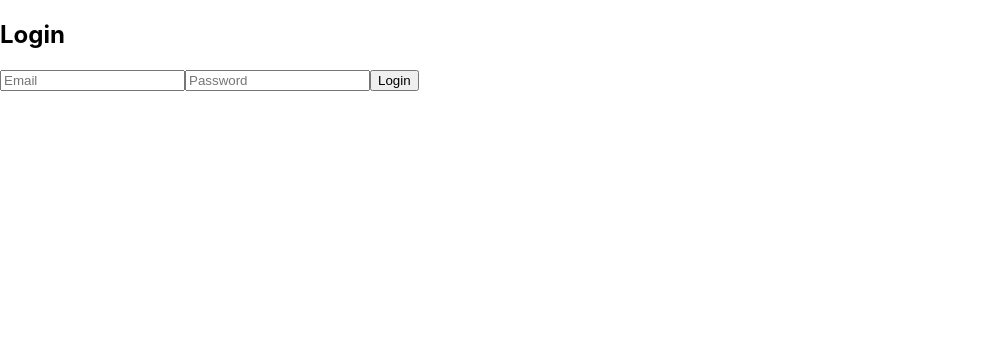
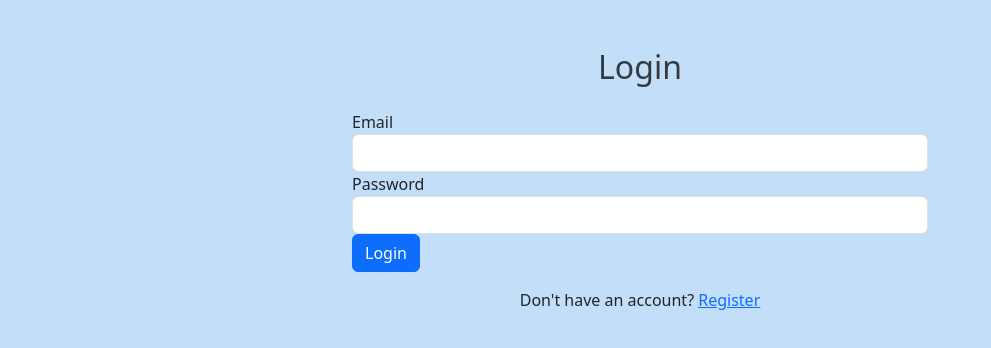
Before and after one commit to jake-math/expense-tracker-app, a React (Create React App) app: page / in a window 1280 px wide. Shown: the top 348 px of the page, without its empty margins (0-991 px from the left). Built offline with nearby package versions, Linux system fonts and the light colour scheme; no server answers.

Commit message:
Add styling, 404 redirect, and register/login buttons on corresponding pages

```diff
--- a/package.json
+++ b/package.json
@@ -7,6 +7,7 @@
     "@testing-library/jest-dom": "^5.17.0",
     "@testing-library/react": "^13.4.0",
     "@testing-library/user-event": "^13.5.0",
+    "bootstrap": "^5.3.3",
     "firebase": "^11.0.1",
     "react": "^18.3.1",
     "react-dom": "^18.3.1",
--- a/src/components/Dashboard.js
+++ b/src/components/Dashboard.js
@@ -8,6 +8,7 @@ import {
 } from "../firebase";
 import { signOut } from "firebase/auth";
 import { useNavigate } from "react-router-dom";
+import "bootstrap/dist/css/bootstrap.min.css";
 
 function Dashboard() {
   const [expenses, setExpenses] = useState([]);
@@ -18,7 +19,6 @@ function Dashboard() {
   const [editAmount, setEditAmount] = useState("");
   const [startDate, setStartDate] = useState("");
   const [endDate, setEndDate] = useState("");
-  const [message, setMessage] = useState("");
   const navigate = useNavigate();
 
   const handleLogout = () => {
@@ -36,11 +36,9 @@ function Dashboard() {
     const filteredExpenses = expensesData.filter((expense) => {
       const expenseDate = new Date(expense.date);
       const isAfterStartDate = startDate
-        ? expenseDate >= new Date(startDate + "T00:00:00Z")
+        ? expenseDate >= new Date(startDate)
         : true;
-      const isBeforeEndDate = endDate
-        ? expenseDate <= new Date(endDate + "T23:59:59Z")
-        : true;
+      const isBeforeEndDate = endDate ? expenseDate <= new Date(endDate) : true;
       return isAfterStartDate && isBeforeEndDate;
     });
     setExpenses(filteredExpenses);
@@ -52,10 +50,6 @@ function Dashboard() {
 
   const handleAddExpense = async (e) => {
     e.preventDefault();
-    if (!description || amount <= 0) {
-      setMessage("Please provide a valid description and amount.");
-      return;
-    }
     const newExpense = {
       description,
       amount: parseFloat(amount),
@@ -64,13 +58,11 @@ function Dashboard() {
     await addExpense(newExpense);
     setDescription("");
     setAmount("");
-    setMessage("Expense added successfully!");
     fetchExpenses();
   };
 
   const handleDelete = async (id) => {
     await deleteExpense(id);
-    setMessage("Expense deleted successfully!");
     fetchExpenses();
   };
 
@@ -81,93 +73,137 @@ function Dashboard() {
   };
 
   const handleUpdateExpense = async (id) => {
-    if (!editDescription || editAmount <= 0) {
-      setMessage("Please provide a valid description and amount.");
-      return;
-    }
     const updatedExpense = {
       description: editDescription,
       amount: parseFloat(editAmount),
     };
     await updateExpense(id, updatedExpense);
     setEditMode(null);
-    setMessage("Expense updated successfully!");
     fetchExpenses();
   };
 
   return (
-    <div>
-      <h1>Expense Tracker Dashboard</h1>
+    <div className="mt-5">
+      <h1 className="text-center">Expense Tracker Dashboard</h1>
 
-      {/* Display user feedback */}
-      {message && <p>{message}</p>}
-
-      <form onSubmit={handleAddExpense}>
+      <div className="container">
+        <form onSubmit={handleAddExpense} className="mb-4">
+          <div className="form-row">
+            <div className="col">
               <input
                 type="text"
+                className="form-control"
                 placeholder="Description"
                 value={description}
                 onChange={(e) => setDescription(e.target.value)}
+                required
               />
+            </div>
+            <div className="col">
               <input
                 type="number"
+                className="form-control"
                 placeholder="Amount"
                 value={amount}
                 onChange={(e) => setAmount(e.target.value)}
+                required
               />
-        <button type="submit">Add Expense</button>
+            </div>
+            <div className="col">
+              <button type="submit" className="btn btn-primary">
+                Add Expense
+              </button>
+            </div>
+          </div>
         </form>
 
-      {/* Filter Inputs */}
         <div>
           <h3>Filter Expenses</h3>
+          <div className="form-row mb-4">
+            <div className="col">
               <input
                 type="date"
-          placeholder="Start Date"
+                className="form-control"
                 value={startDate}
                 onChange={(e) => setStartDate(e.target.value)}
               />
+            </div>
+            <div className="col">
               <input
                 type="date"
-          placeholder="End Date"
+                className="form-control"
                 value={endDate}
                 onChange={(e) => setEndDate(e.target.value)}
               />
             </div>
+          </div>
+        </div>
+
         <h3>Expenses</h3>
-      <ul>
+        <ul className="list-group">
           {expenses.map((expense) => (
-          <li key={expense.id}>
+            <li
+              key={expense.id}
+              className="list-group-item d-flex justify-content-between align-items-center"
+            >
               {editMode === expense.id ? (
-              <div>
+                <div className="d-flex">
                   <input
                     type="text"
+                    className="form-control mr-2"
                     value={editDescription}
                     onChange={(e) => setEditDescription(e.target.value)}
                   />
                   <input
                     type="number"
+                    className="form-control mr-2"
                     value={editAmount}
                     onChange={(e) => setEditAmount(e.target.value)}
                   />
-                <button onClick={() => handleUpdateExpense(expense.id)}>
+                  <button
+                    className="btn btn-success"
+                    onClick={() => handleUpdateExpense(expense.id)}
+                  >
                     Save
                   </button>
-                <button onClick={() => setEditMode(null)}>Cancel</button>
+                  <button
+                    className="btn btn-secondary ml-2"
+                    onClick={() => setEditMode(null)}
+                  >
+                    Cancel
+                  </button>
                 </div>
               ) : (
+                <div className="d-flex justify-content-between align-items-center w-100">
+                  <span>
+                    {expense.description} - ${expense.amount.toFixed(2)}
+                  </span>
                   <div>
-                {expense.description} - ${expense.amount.toFixed(2)}
-                <button onClick={() => handleEdit(expense)}>Edit</button>
-                <button onClick={() => handleDelete(expense.id)}>Delete</button>
+                    <button
+                      className="btn btn-warning mr-2"
+                      onClick={() => handleEdit(expense)}
+                    >
+                      Edit
+                    </button>
+                    <button
+                      className="btn btn-danger"
+                      onClick={() => handleDelete(expense.id)}
+                    >
+                      Delete
+                    </button>
+                  </div>
                 </div>
               )}
             </li>
           ))}
         </ul>
-      <div>
+
+        <div className="mt-4">
           <p>You are logged in as: {auth.currentUser?.email}</p>
-        <button onClick={handleLogout}>Log Out</button>
+          <button className="btn btn-danger" onClick={handleLogout}>
+            Log Out
+          </button>
+        </div>
       </div>
     </div>
   );
--- a/src/components/Login.js
+++ b/src/components/Login.js
@@ -2,6 +2,7 @@ import React, { useState } from "react";
 import { auth } from "../firebase";
 import { signInWithEmailAndPassword } from "firebase/auth";
 import { useNavigate } from "react-router-dom";
+import "bootstrap/dist/css/bootstrap.min.css";
 
 function Login() {
   const [email, setEmail] = useState("");
@@ -20,24 +21,39 @@ function Login() {
   };
 
   return (
-    <div>
-      <h2>Login</h2>
-      <form onSubmit={handleLogin}>
+    <div className="container mt-5">
+      <h2 className="text-center">Login</h2>
+      {error && <div className="alert alert-danger">{error}</div>}
+      <form onSubmit={handleLogin} className="mt-4">
+        <div className="form-group">
+          <label htmlFor="email">Email</label>
           <input
             type="email"
-          placeholder="Email"
+            className="form-control"
+            id="email"
             value={email}
             onChange={(e) => setEmail(e.target.value)}
+            required
           />
+        </div>
+        <div className="form-group">
+          <label htmlFor="password">Password</label>
           <input
             type="password"
-          placeholder="Password"
+            className="form-control"
+            id="password"
             value={password}
             onChange={(e) => setPassword(e.target.value)}
+            required
           />
-        <button type="submit">Login</button>
+        </div>
+        <button type="submit" className="btn btn-primary btn-block">
+          Login
+        </button>
       </form>
-      {error && <p>{error}</p>}
+      <p className="mt-3 text-center">
+        Don't have an account? <a href="/register">Register</a>
+      </p>
     </div>
   );
 }
--- a/src/components/Register.js
+++ b/src/components/Register.js
@@ -1,6 +1,7 @@
 import React, { useState } from "react";
 import { auth } from "../firebase";
 import { createUserWithEmailAndPassword } from "firebase/auth";
+import "bootstrap/dist/css/bootstrap.min.css";
 
 function Register() {
   const [email, setEmail] = useState("");
@@ -11,31 +12,45 @@ function Register() {
     e.preventDefault();
     try {
       await createUserWithEmailAndPassword(auth, email, password);
-      alert("Registration successful!");
-    } catch (err) {
-      setError(err.message);
+    } catch (error) {
+      setError(error.message);
     }
   };
 
   return (
-    <div>
-      <h2>Register</h2>
-      <form onSubmit={handleRegister}>
+    <div className="container mt-5">
+      <h2 className="text-center">Register</h2>
+      {error && <div className="alert alert-danger">{error}</div>}
+      <form onSubmit={handleRegister} className="mt-4">
+        <div className="form-group">
+          <label htmlFor="email">Email</label>
           <input
             type="email"
-          placeholder="Email"
+            className="form-control"
+            id="email"
             value={email}
             onChange={(e) => setEmail(e.target.value)}
+            required
           />
+        </div>
+        <div className="form-group">
+          <label htmlFor="password">Password</label>
           <input
             type="password"
-          placeholder="Password"
+            className="form-control"
+            id="password"
             value={password}
             onChange={(e) => setPassword(e.target.value)}
+            required
           />
-        <button type="submit">Register</button>
+        </div>
+        <button type="submit" className="btn btn-primary btn-block">
+          Register
+        </button>
       </form>
-      {error && <p>{error}</p>}
+      <p className="mt-3 text-center">
+        Already have an account? <a href="/login">Login</a>
+      </p>
     </div>
   );
 }
--- /dev/null
+++ b/src/styles.css
@@ -0,0 +1,11 @@
+body {
+  background-color: #c3def8;
+}
+
+h2 {
+  color: #343a40;
+}
+
+.container {
+  max-width: 600px;
+}
```
Also changed, not shown: public/404.html (added, +17 -0 lines), src/index.js (+8 -9 lines), public/manifest.json, 1 other file (tests, documents, lock files or other folders). Lines whose indentation alone changed are shown as unchanged.
